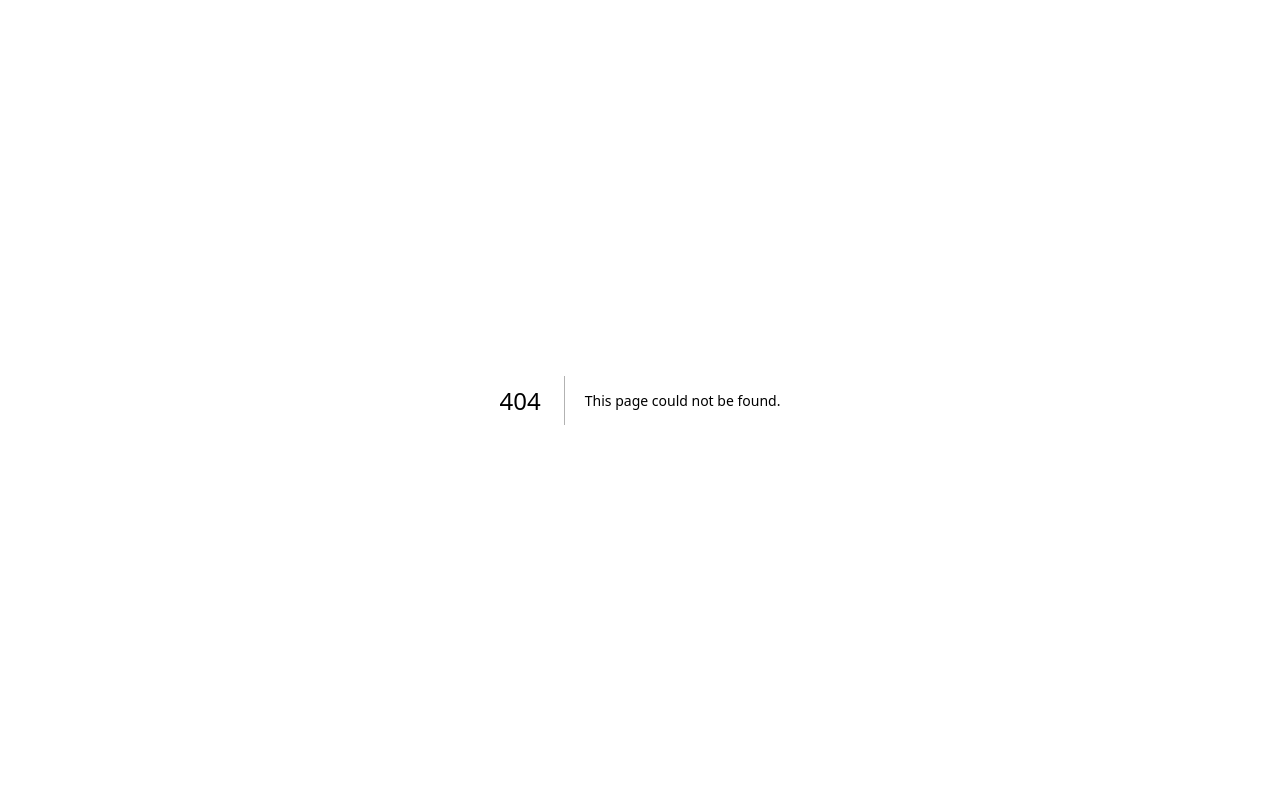
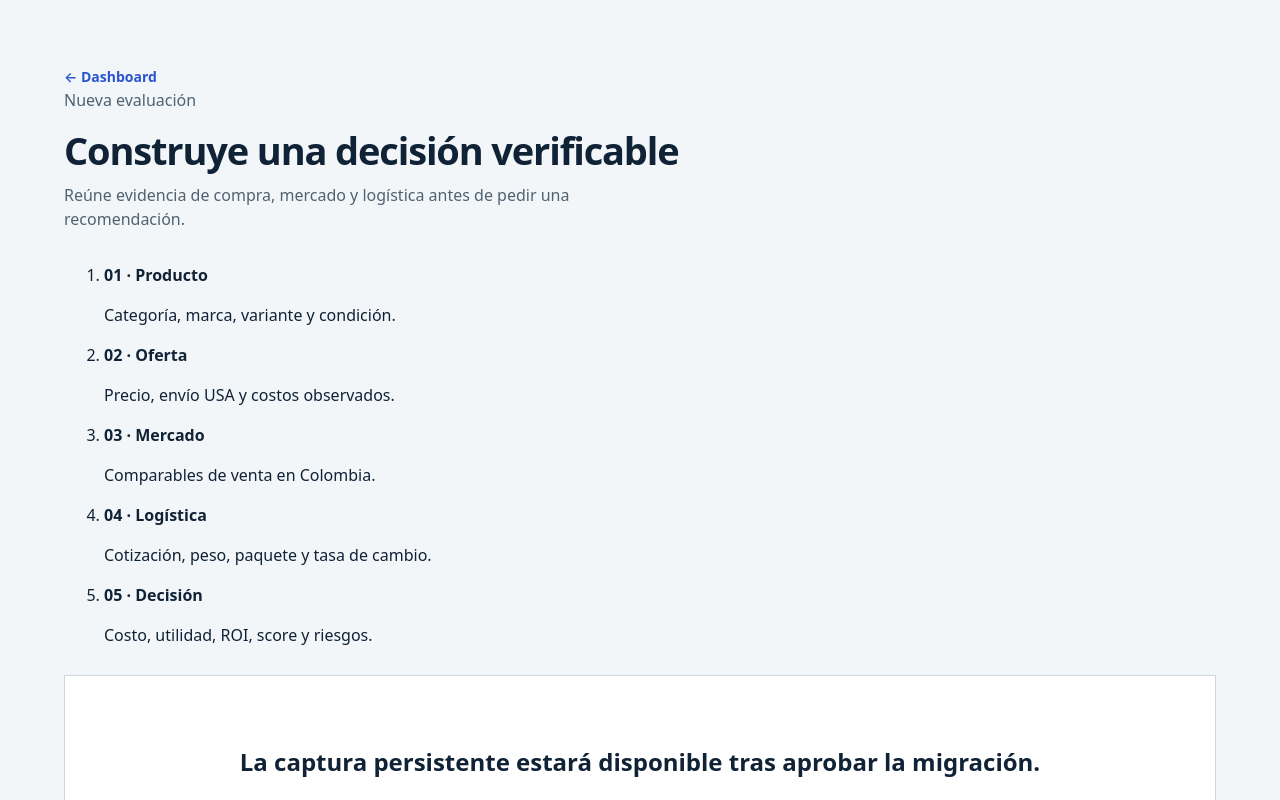
Before and after one commit to mejai84/ReventaIQ, a Next.js app: page /evaluations/new in a window 1280 px wide. Before the commit this address had no page. Shown: the top 800 px of the page. Built offline with nearby package versions, Linux system fonts and the light colour scheme.

Commit message:
feat: agrega pantallas de modulos y evaluacion

```diff
--- /dev/null
+++ b/src/app/catalog/page.tsx
@@ -0,0 +1,2 @@
+import Link from "next/link";
+export default function CatalogPage() { return <main className="purchase-workspace"><Link className="back-link" href="/">← Dashboard</Link><header className="purchase-header"><div><p>Catálogo multiproducto</p><h1>Productos y variantes</h1><p>Categorías, marcas, productos y atributos comparables.</p></div></header><section className="purchase-ledger"><div className="purchase-empty"><h2>El catálogo espera su primer producto.</h2><p>Empieza por una categoría y una marca; después registra variantes y atributos verificables.</p><button className="secondary-action" disabled aria-disabled="true">Crear categoría</button></div></section></main>; }
--- /dev/null
+++ b/src/app/evaluations/new/page.tsx
@@ -0,0 +1,13 @@
+import Link from "next/link";
+
+const steps = [
+  ["01", "Producto", "Categoría, marca, variante y condición."],
+  ["02", "Oferta", "Precio, envío USA y costos observados."],
+  ["03", "Mercado", "Comparables de venta en Colombia."],
+  ["04", "Logística", "Cotización, peso, paquete y tasa de cambio."],
+  ["05", "Decisión", "Costo, utilidad, ROI, score y riesgos."],
+] as const;
+
+export default function NewEvaluationPage() {
+  return <main className="purchase-workspace"><Link className="back-link" href="/">← Dashboard</Link><header className="purchase-header"><div><p>Nueva evaluación</p><h1>Construye una decisión verificable</h1><p>Reúne evidencia de compra, mercado y logística antes de pedir una recomendación.</p></div></header><ol>{steps.map(([n, title, detail]) => <li key={n}><strong>{n} · {title}</strong><p>{detail}</p></li>)}</ol><section className="purchase-ledger"><div className="purchase-empty"><h2>La captura persistente estará disponible tras aprobar la migración.</h2><p>El flujo ya define los insumos que necesita el motor. No muestra estimaciones ni recomienda comprar hasta contar con datos confirmados.</p><button className="secondary-action" type="button" disabled aria-disabled="true">Iniciar captura</button></div></section></main>;
+}
--- a/src/app/globals.css
+++ b/src/app/globals.css
@@ -312,3 +312,10 @@ main { min-width: 0; }
 @media (prefers-reduced-motion: reduce) {
   *, *::before, *::after { scroll-behavior: auto !important; }
 }
+
+.evaluation-steps { display: grid; grid-template-columns: repeat(5, minmax(0, 1fr)); gap: 1px; margin: 0 0 28px; padding: 0; list-style: none; background: var(--border); border: 1px solid var(--border); }
+.evaluation-steps li { min-height: 154px; padding: 20px; background: var(--surface); }
+.evaluation-steps span { color: var(--operational); font-variant-numeric: tabular-nums; font-size: 13px; font-weight: 700; }
+.evaluation-steps strong { display: block; margin-top: 18px; font-size: 16px; }
+.evaluation-steps p { margin: 4px 0 0; color: var(--text-muted); font-size: 13px; }
+@media (max-width: 900px) { .evaluation-steps { grid-template-columns: 1fr; } }
--- /dev/null
+++ b/src/app/opportunities/page.tsx
@@ -0,0 +1,2 @@
+import Link from "next/link";
+export default function OpportunitiesPage() { return <main className="purchase-workspace"><Link className="back-link" href="/">← Dashboard</Link><header className="purchase-header"><div><p>Scanner de reventa</p><h1>Oportunidades</h1><p>Resultados auditables del motor financiero.</p></div></header><section className="purchase-ledger"><div className="purchase-empty"><h2>Aún no hay oportunidades evaluadas.</h2><p>Completa una oferta, comparables, logística y configuración para calcular una decisión.</p><Link className="secondary-action purchase-link" href="/evaluations/new">Nueva evaluación</Link></div></section></main>; }
--- /dev/null
+++ b/src/app/rates/page.tsx
@@ -0,0 +1,2 @@
+import Link from "next/link";
+export default function RatesPage() { return <main className="purchase-workspace"><Link className="back-link" href="/">← Dashboard</Link><header className="purchase-header"><div><p>Conversión</p><h1>Tasas de cambio</h1><p>Observaciones de tasa separadas de los spreads del negocio.</p></div></header><section className="purchase-ledger"><div className="purchase-empty"><h2>No hay tasas registradas.</h2><p>Captura una tasa observada antes de calcular los costos en Colombia.</p><button className="secondary-action" disabled aria-disabled="true">Registrar tasa</button></div></section></main>; }
--- /dev/null
+++ b/src/app/settings/page.tsx
@@ -0,0 +1,2 @@
+import Link from "next/link";
+export default function SettingsPage() { return <main className="purchase-workspace"><Link className="back-link" href="/">← Dashboard</Link><header className="purchase-header"><div><p>Política de negocio</p><h1>Configuración</h1><p>Capital, reservas, score y costos versionados.</p></div></header><section className="purchase-ledger"><div className="purchase-empty"><h2>No hay una configuración activa.</h2><p>Las evaluaciones sólo usarán valores confirmados y versionados.</p><button className="secondary-action" disabled aria-disabled="true">Crear configuración</button></div></section></main>; }
--- /dev/null
+++ b/src/app/shipping/page.tsx
@@ -0,0 +1,2 @@
+import Link from "next/link";
+export default function ShippingPage() { return <main className="purchase-workspace"><Link className="back-link" href="/">← Dashboard</Link><header className="purchase-header"><div><p>Logística</p><h1>Cotizaciones de envío</h1><p>Peso, dimensiones y costos auditables por transportista.</p></div></header><section className="purchase-ledger"><div className="purchase-empty"><h2>No hay cotizaciones vigentes.</h2><p>Las cotizaciones aparecerán cuando exista una oferta y datos de paquete confirmados.</p><button className="secondary-action" disabled aria-disabled="true">Nueva cotización</button></div></section></main>; }
--- /dev/null
+++ b/src/app/suppliers/page.tsx
@@ -0,0 +1,2 @@
+import Link from "next/link";
+export default function SuppliersPage() { return <main className="purchase-workspace"><Link className="back-link" href="/">← Dashboard</Link><header className="purchase-header"><div><p>Fuentes de compra</p><h1>Proveedores y ofertas</h1><p>Mercados de origen y ofertas observadas.</p></div></header><section className="purchase-ledger"><div className="purchase-empty"><h2>No hay proveedores registrados.</h2><p>Registra una fuente manual o conecta una integración autorizada.</p><button className="secondary-action" disabled aria-disabled="true">Registrar proveedor</button></div></section></main>; }
```
Also changed, not shown: src/app/page.tsx (+5 -8 lines).
